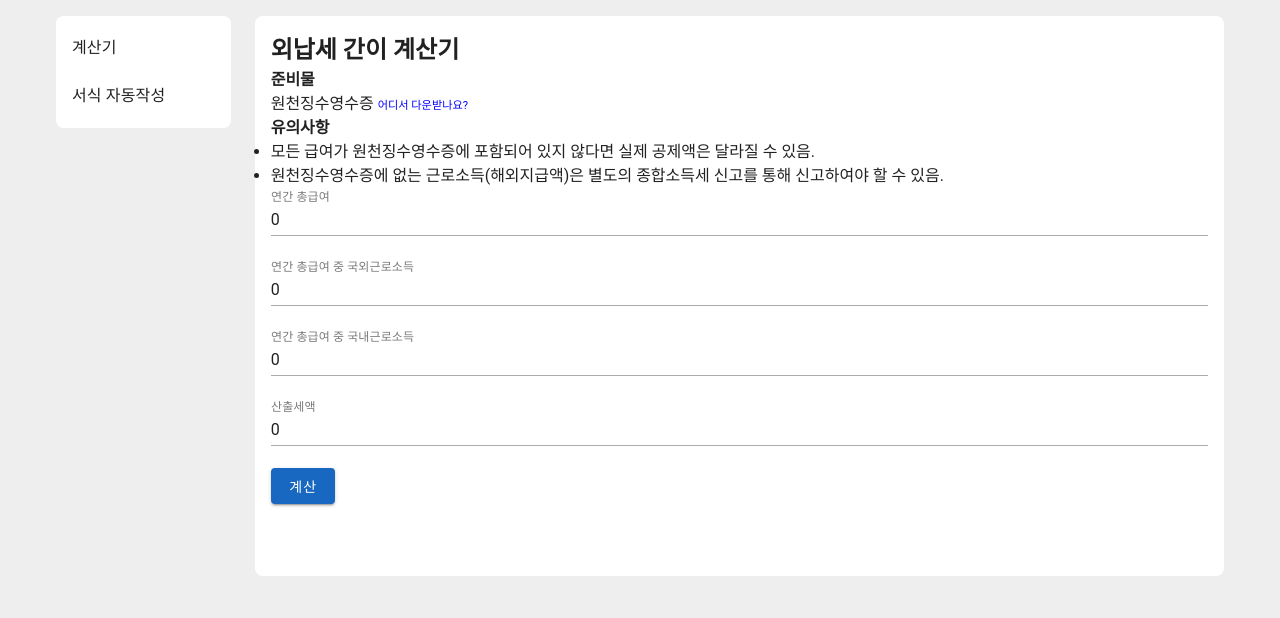
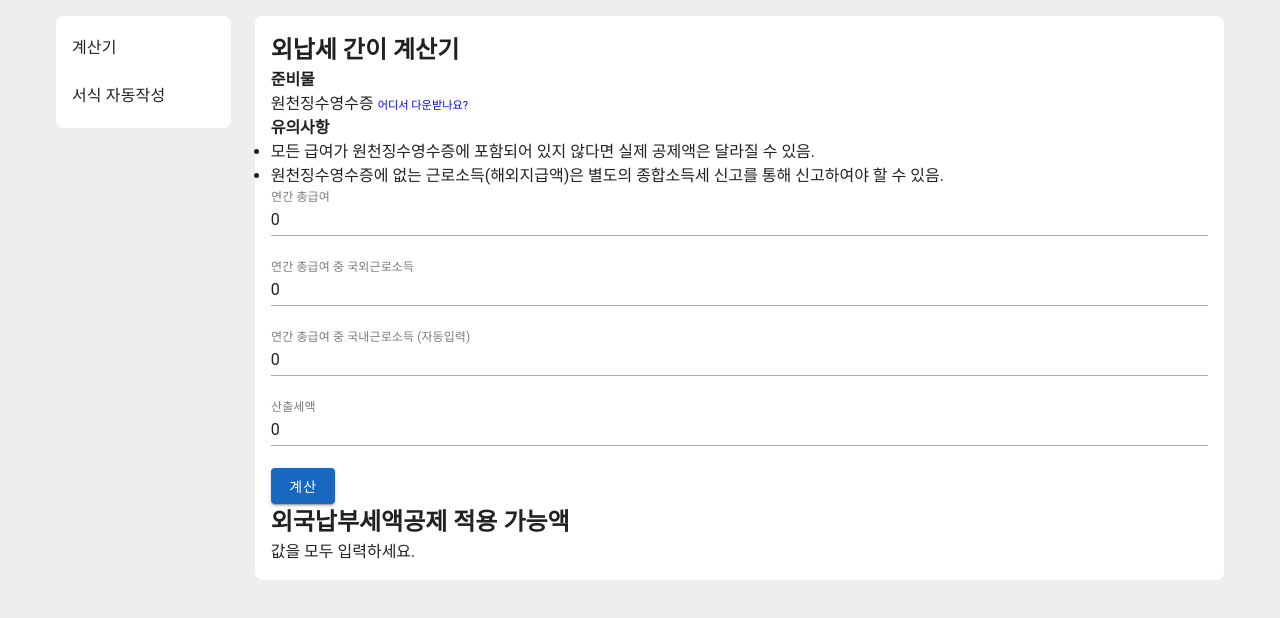
Before and after one commit to monguriman/kr-tax, a Vue app: page / in a window 1280 px wide. Shown: the top 618 px of the page. Built offline with nearby package versions, Linux system fonts and the light colour scheme.

Commit message:
국내근로소득 입력 막음 (자동입력)

```diff
--- a/src/components/TaxCalculator.vue
+++ b/src/components/TaxCalculator.vue
@@ -4,7 +4,12 @@
       <h2>외납세 간이 계산기</h2>
       <div>
         <h4>준비물</h4>
-        원천징수영수증 <span @click="showModalDownloadGuide = true" style="color: blue; cursor: pointer; font-size: 0.7em">어디서 다운받나요?</span>
+        원천징수영수증
+        <span
+          @click="showModalDownloadGuide = true"
+          style="color: blue; cursor: pointer; font-size: 0.7em"
+          >어디서 다운받나요?</span
+        >
       </div>
       <div>
         <h4>유의사항</h4>
@@ -14,14 +19,14 @@
             달라질 수 있음.
           </li>
           <li>
-            원천징수영수증에 없는 근로소득(해외지급액)은 별도의 종합소득세 신고를 통해 신고하여야 할 수 있음.
+            원천징수영수증에 없는 근로소득(해외지급액)은 별도의 종합소득세
+            신고를 통해 신고하여야 할 수 있음.
           </li>
         </ul>
       </div>
       <v-form @submit.prevent="calculateForeignTaxCredit">
         <v-text-field
           v-model="annualIncome"
-          :value="annualIncome.toLocaleString()"
           label="연간 총급여"
           type="number"
           required
@@ -35,17 +40,16 @@
           required
           @input="validateInput"
           variant="underlined"
-          ></v-text-field
-        >
+        ></v-text-field>
         <v-text-field
           v-model="koreanIncome"
-          label="연간 총급여 중 국내근로소득"
+          label="연간 총급여 중 국내근로소득 (자동입력)"
           type="number"
           required
           @input="validateInput"
           variant="underlined"
-          ></v-text-field
-        >
+          readonly
+        ></v-text-field>
         <v-text-field
           v-model="calculatedTax"
           label="산출세액"
@@ -53,29 +57,33 @@
           required
           @input="validateInput"
           variant="underlined"
-          ></v-text-field
-        >
+        ></v-text-field>
         <v-btn type="submit" color="primary">계산</v-btn>
       </v-form>
-      <div v-if="foreignTaxCredit !== null">
+      <div>
         <h2>외국납부세액공제 적용 가능액</h2>
-        <p>
+        <p v-if="foreignTaxCredit == null">값을 모두 입력하세요.</p>
+        <p v-if="foreignTaxCredit !== null">
           {{ calculatedTax }} / {{ annualIncome }} * {{ foreignIncome }} =
           {{ foreignTaxCredit }}
+          <br />한국에서 동일 국외근로소득에 대해 이미 세금을 냈거나 월급에서
+          원천징수되었다면, 최대
+          <span style="font-weight: 900">{{
+            foreignTaxCredit.toLocaleString()
+          }}</span
+          >원 만큼 세금을 환급받을 수 있습니다.
         </p>
       </div>
 
       <v-dialog v-model="showModalDownloadGuide" width="500">
         <DownloadGuideModal />
       </v-dialog>
-
-
     </v-container>
   </div>
 </template>
 
 <script>
-import DownloadGuideModal from '@/components/DownloadGuideModal.vue';
+import DownloadGuideModal from "@/components/DownloadGuideModal.vue";
 export default {
   components: { DownloadGuideModal },
   data() {
@@ -102,17 +110,18 @@ export default {
       if (this.annualIncome && this.foreignIncome && this.calculatedTax) {
         const foreignTaxCredit =
           (this.calculatedTax / this.annualIncome) * this.foreignIncome;
-        this.foreignTaxCredit = foreignTaxCredit.toFixed(2);
+        this.foreignTaxCredit = foreignTaxCredit.toFixed(0);
       } else {
         this.foreignTaxCredit = null;
       }
     },
-    validateInput(event) {
+    validateInput(e) {
+      console.log(e);
       const regex = /^[0-9]*$/;
-      if (!regex.test(event.target.value)) {
-        event.target.value = event.target.value.slice(0, -1);
+      if (!regex.test(e.target.value)) {
+        e.target.value = e.target.value.slice(0, -1);
       } else {
-        event.target.value = parseInt(event.target.value).toString(); // 숫자로 변환하여 다시 문자열로 반환합니다.
+        e.target.value = parseInt(e.target.value).toString(); // 숫자로 변환하여 다시 문자열로 반환합니다.
       }
     },
   },
```
